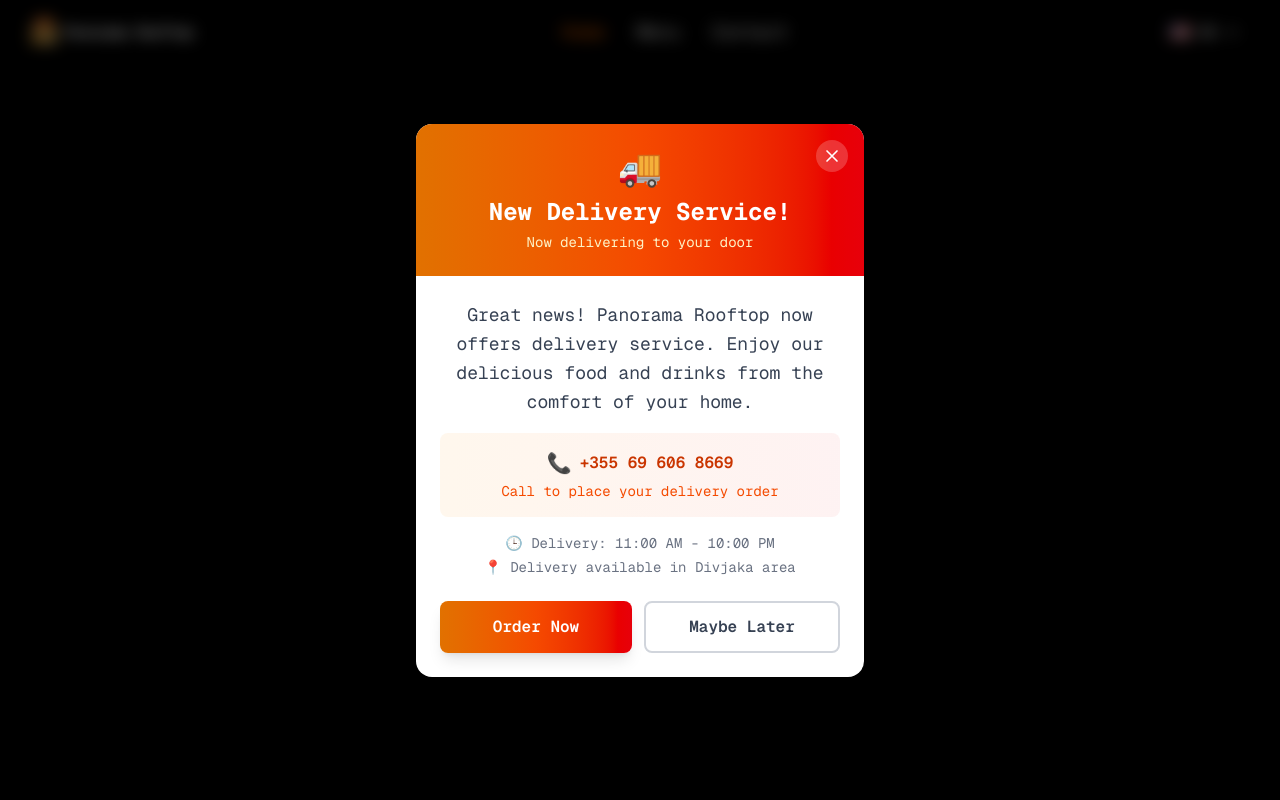
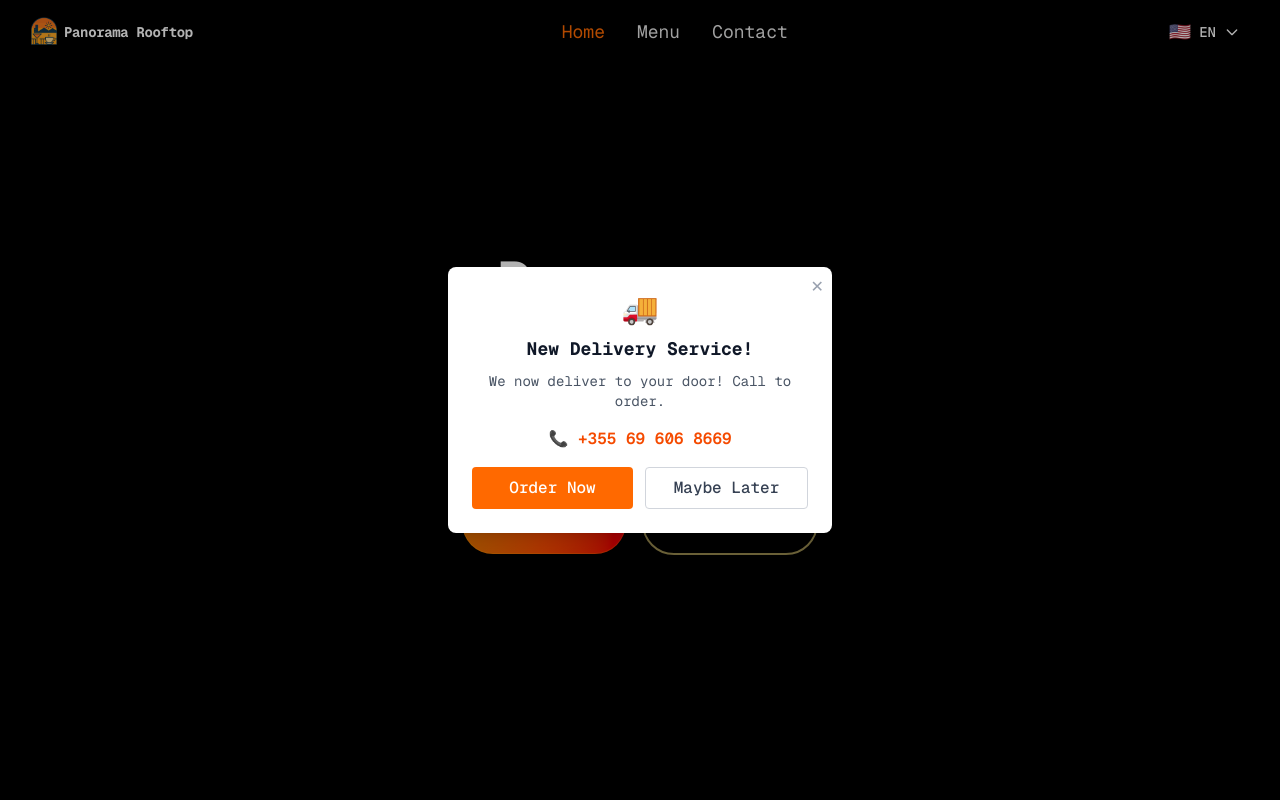
Before and after one commit to juxhinxhihani/panorama-rooftop, a Next.js app: page / in a window 1280 px wide. Shown: the top 800 px of the page. Built offline with nearby package versions, Linux system fonts and the light colour scheme.

Commit message:
Create Simple Delivery Popup

```diff
--- a/src/components/ui/DeliveryPopup.tsx
+++ b/src/components/ui/DeliveryPopup.tsx
@@ -14,7 +14,7 @@
       // Show popup after a short delay
       const timer = setTimeout(() => {
         setIsVisible(true)
-      }, 1500)
+      }, 2000)
 
       return () => clearTimeout(timer)
     }
@@ -28,7 +28,6 @@
 
   const handleOrderNow = () => {
     handleClose()
-    // Scroll to contact section or redirect to contact page
     window.location.href = 'tel:+355696068669'
   }
 
@@ -38,68 +37,51 @@
     <div className="fixed inset-0 z-50 flex items-center justify-center p-4">
       {/* Backdrop */}
       <div
-        className="absolute inset-0 bg-black/50 backdrop-blur-sm"
+        className="absolute inset-0 bg-black/30"
         onClick={handleClose}
       />
 
-      {/* Popup */}
-      <div className="relative bg-white rounded-2xl shadow-2xl max-w-md w-full mx-4 overflow-hidden animate-slideDown">
-        {/* Header with gradient */}
-        <div className="bg-gradient-to-r from-amber-600 via-orange-600 to-red-600 p-6 text-white text-center">
-          <div className="text-4xl mb-2">🚚</div>
-          <h2 className="text-2xl font-bold mb-1">{t('deliveryAnnouncementTitle')}</h2>
-          <p className="text-amber-100 text-sm">{t('deliveryAnnouncementSubtitle')}</p>
+      {/* Simple Popup */}
+      <div className="relative bg-white rounded-lg shadow-lg max-w-sm w-full p-6 text-center">
+        {/* Close button */}
+        <button
+          onClick={handleClose}
+          className="absolute top-2 right-2 text-gray-400 hover:text-gray-600"
+          aria-label="Close"
+        >
+          ✕
+        </button>
+
+        {/* Content */}
+        <div className="mb-4">
+          <div className="text-3xl mb-2">🚚</div>
+          <h2 className="text-lg font-bold text-gray-900 mb-2">
+            {t('deliveryAnnouncementTitle')}
+          </h2>
+          <p className="text-gray-600 text-sm mb-4">
+            {t('deliveryAnnouncementMessage')}
+          </p>
+          <p className="text-orange-600 font-semibold">
+            📞 +355 69 606 8669
+          </p>
         </div>
 
-        {/* Content */}
-        <div className="p-6">
-          <div className="text-center mb-6">
-            <p className="text-gray-700 text-lg leading-relaxed mb-4">
-              {t('deliveryAnnouncementMessage')}
-            </p>
-
-            <div className="bg-gradient-to-r from-orange-50 to-red-50 rounded-lg p-4 mb-4">
-              <div className="flex items-center justify-center space-x-2 text-orange-700">
-                <span className="text-xl">📞</span>
-                <span className="font-semibold">+355 69 606 8669</span>
-              </div>
-              <p className="text-sm text-orange-600 mt-1">{t('deliveryCallToOrder')}</p>
-            </div>
-
-            <div className="text-sm text-gray-500 space-y-1">
-              <p>🕒 {t('deliveryHours')}</p>
-              <p>📍 {t('deliveryArea')}</p>
-            </div>
-          </div>
-
-          {/* Action buttons */}
-          <div className="flex space-x-3">
+        {/* Buttons */}
+        <div className="flex gap-3">
           <button
             onClick={handleOrderNow}
-              className="flex-1 bg-gradient-to-r from-amber-600 via-orange-600 to-red-600 text-white py-3 px-4 rounded-lg font-semibold hover:from-amber-700 hover:via-orange-700 hover:to-red-700 transform hover:scale-105 transition-all duration-200 shadow-lg"
+            className="flex-1 bg-orange-500 text-white py-2 px-4 rounded font-medium hover:bg-orange-600 transition-colors"
           >
             {t('orderNow')}
           </button>
           <button
             onClick={handleClose}
-              className="flex-1 border-2 border-gray-300 text-gray-700 py-3 px-4 rounded-lg font-semibold hover:bg-gray-50 hover:border-gray-400 transition-all duration-200"
+            className="flex-1 border border-gray-300 text-gray-700 py-2 px-4 rounded font-medium hover:bg-gray-50 transition-colors"
           >
             {t('closeLater')}
           </button>
         </div>
       </div>
-
-        {/* Close button */}
-        <button
-          onClick={handleClose}
-          className="absolute top-4 right-4 w-8 h-8 bg-white/20 hover:bg-white/30 rounded-full flex items-center justify-center text-white transition-colors"
-          aria-label="Close"
-        >
-          <svg className="w-5 h-5" fill="none" stroke="currentColor" viewBox="0 0 24 24">
-            <path strokeLinecap="round" strokeLinejoin="round" strokeWidth={2} d="M6 18L18 6M6 6l12 12" />
-          </svg>
-        </button>
-      </div>
     </div>
   )
 }
--- a/src/contexts/LanguageContext.tsx
+++ b/src/contexts/LanguageContext.tsx
@@ -250,11 +250,7 @@
 
     // Delivery Popup
     deliveryAnnouncementTitle: 'New Delivery Service!',
-    deliveryAnnouncementSubtitle: 'Now delivering to your door',
-    deliveryAnnouncementMessage: 'Great news! Panorama Rooftop now offers delivery service. Enjoy our delicious food and drinks from the comfort of your home.',
-    deliveryCallToOrder: 'Call to place your delivery order',
-    deliveryHours: 'Delivery: 11:00 AM - 10:00 PM',
-    deliveryArea: 'Delivery available in Divjaka area',
+    deliveryAnnouncementMessage: 'We now deliver to your door! Call to order.',
     orderNow: 'Order Now',
     closeLater: 'Maybe Later'
   },
@@ -474,11 +470,7 @@
 
     // Delivery Popup
     deliveryAnnouncementTitle: 'Shërbim i Ri Dërgese!',
-    deliveryAnnouncementSubtitle: 'Tani dërgojmë në shtëpinë tuaj',
-    deliveryAnnouncementMessage: 'Lajm i mirë! Panorama Rooftop tani ofron shërbim dërgese. Shijoni ushqimet dhe pijet tona të shijshme nga rehatia e shtëpisë suaj.',
-    deliveryCallToOrder: 'Telefononi për të bërë porosinë tuaj',
-    deliveryHours: 'Dërgesa: 11:00 AM - 10:00 PM',
-    deliveryArea: 'Dërgesa e disponueshme në zonën e Divjakës',
+    deliveryAnnouncementMessage: 'Tani dërgojmë në shtëpi! Telefononi për porosi.',
     orderNow: 'Porosit Tani',
     closeLater: 'Më Vonë'
   },
@@ -690,11 +682,7 @@
 
     // Delivery Popup
     deliveryAnnouncementTitle: 'Nuovo Servizio di Consegna!',
-    deliveryAnnouncementSubtitle: 'Ora consegniamo a casa tua',
-    deliveryAnnouncementMessage: 'Ottime notizie! Panorama Rooftop ora offre servizio di consegna. Goditi il nostro cibo e le nostre bevande deliziose dal comfort di casa tua.',
-    deliveryCallToOrder: 'Chiama per effettuare il tuo ordine di consegna',
-    deliveryHours: 'Consegna: 11:00 - 22:00',
-    deliveryArea: 'Consegna disponibile nella zona di Divjaka',
+    deliveryAnnouncementMessage: 'Ora consegniamo a domicilio! Chiama per ordinare.',
     orderNow: 'Ordina Ora',
     closeLater: 'Forse Dopo'
   }
```
Lines whose indentation alone changed are shown as unchanged.
